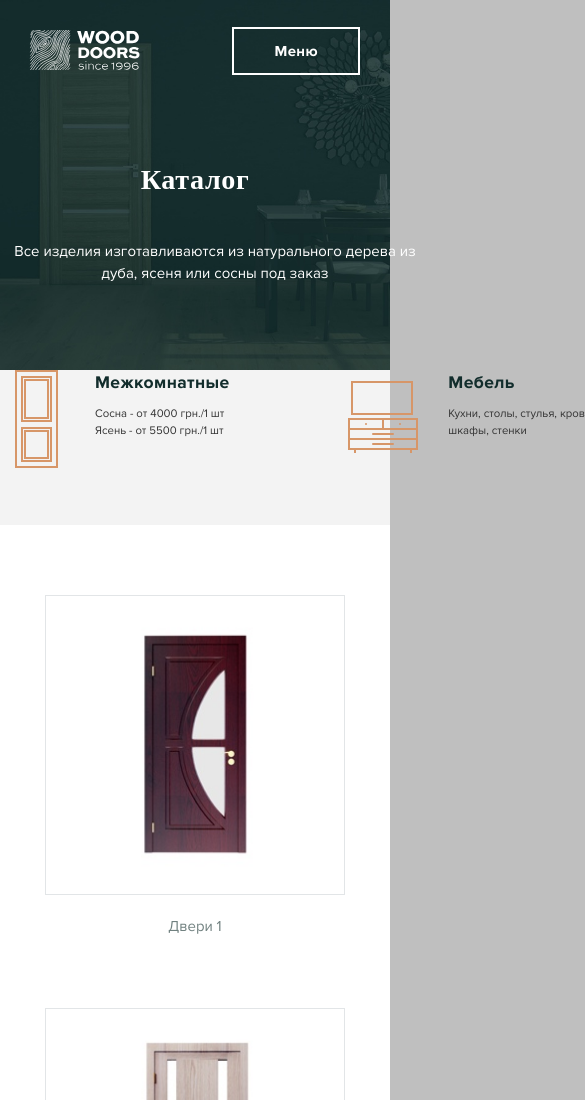
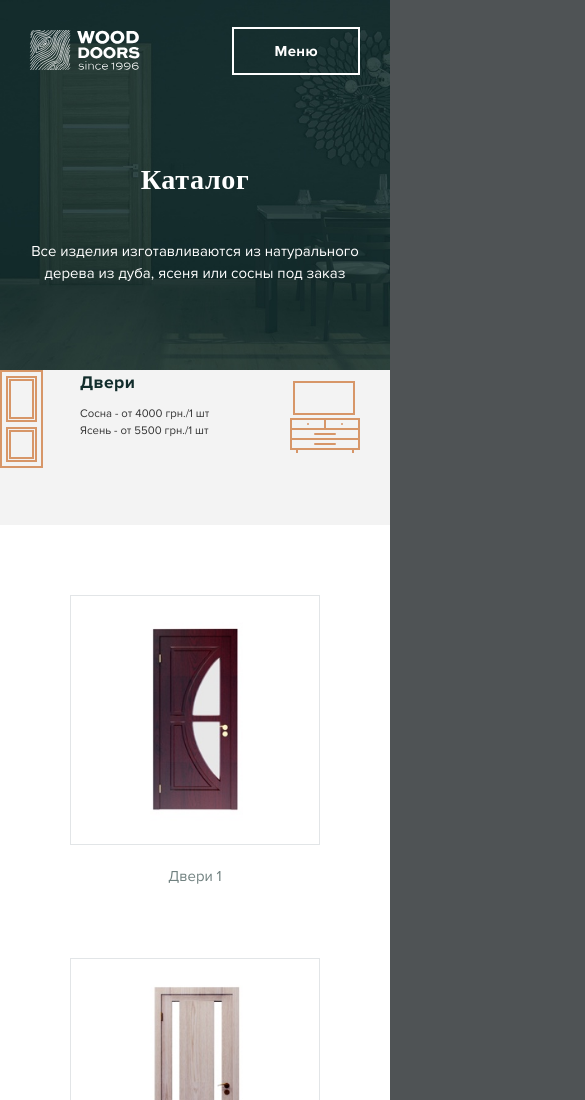
Before and after one commit to Ilzorya/wooddoors, a plain HTML site: page app/catalog.html in a window 390 px wide. Shown: the top 1100 px of the page, 585 px wide, since content can reach past the window. Drawn offline with Linux system fonts and the light colour scheme; a web font is replaced by a local one.

Commit message:
v9 final catalog

```diff
--- a/app/catalog.html
+++ b/app/catalog.html
@@ -62,7 +62,7 @@
 				<div class="container">
 
 					<div class="logo_wrapper col-xs-6 col-sm-4 col-md-3">
-						<a href="#" class="logo">
+						<a href="index.html" class="logo">
 						</a>
 					</div>
 
@@ -115,12 +115,11 @@
 			</div>
 		</div>
 
+		<div class="tabs_catalog_scroll">
 			<div class="tabs_catalog">
-			<div class="tabs_catalog_wrapper container">
-				<div class="row tabs_row">
 
-					<div class="tab_catalog_wrapper">
-						<div class="tab_catalog tab_catalog_selected">
+				<div class="tab_wrapper">
+					<div class="tab tab_selected">
 
 						<div class="tab_icons_wrapper">
 							<img src="../img/ic_doors.svg" class="tab_icons">
@@ -128,8 +127,7 @@
 
 						<div class="tab_content">
 
-								<!-- <h3>Межкомнатные и входные двери</h3> -->
-								<h3>Межкомнатные</h3>
+							<h3>Двери</h3>
 
 							<p class="tab_small_desc">Сосна - от 4000 грн./1 шт<br>Ясень - от 5500 грн./1 шт</p>
 
@@ -137,8 +135,8 @@
 					</div>
 				</div>
 
-					<div class="tab_catalog_wrapper">
-						<div class="tab_catalog">
+				<div class="tab_wrapper">
+					<div class="tab">
 
 						<div class="tab_icons_wrapper">
 							<img src="../img/ic_furniture.svg" class="tab_icons">
@@ -154,8 +152,8 @@
 					</div>
 				</div>
 
-					<div class="tab_catalog_wrapper">
-						<div class="tab_catalog">
+				<div class="tab_wrapper">
+					<div class="tab">
 
 						<div class="tab_icons_wrapper">
 							<img src="../img/ic_stairs.svg" class="tab_icons">
@@ -171,7 +169,6 @@
 					</div>
 				</div>
 
-				</div>
 			</div>
 		</div>
 
@@ -245,11 +242,11 @@
 				</div>
 
 				<nav class="foo_nav_wrapper col-xs-12 col-sm-7 col-md-6">
-					<a href="#">Главная</a>
-					<a href="#">Каталог</a>
+					<a href="index.html">Главная</a>
+					<a href="catalog.html">Каталог</a>
 					<a href="#">Цены</a>
 					<a href="#">Статьи</a>
-					<a href="#">Контакты</a>
+					<a href="contacts.html">Контакты</a>
 				</nav>
 
 				<div class="social_icons_wrapper col-xs-12 col-sm-2 col-md-3">
--- a/app/sass/_base.sass
+++ b/app/sass/_base.sass
@@ -28,12 +28,13 @@ body textarea:required:valid
 	color: #666
 
 body
-  background-color: #bfbfbf
+  background-color: #4f5355
 
 .body_wrapper
-  background-color: white
-  max-width: 1440px
-  margin: 0 auto
+	background-color: white
+	max-width: 1440px
+	margin: 0 auto
+	overflow: hidden
 
 h1
 	font:
--- a/app/sass/_media.sass
+++ b/app/sass/_media.sass
@@ -224,6 +224,10 @@
 	  p
 	    padding-bottom: 20px
 
+	.g_img
+		width: 250px
+		height: 250px
+
 @media only screen and (max-width : 320px)
 
 	+logo_fixed
@@ -231,9 +235,27 @@
 	.mob_menu_button_wrapper
 		right: 20px
 
-
 	.accordion
 		padding: 0 30px 60px
+
+	//catalog
+
+	.tabs_catalog
+		width: 830px
+
+		.tab_wrapper
+			width: 276px
+
+			.tab
+				padding: 7%
+
+				.tab_icons_wrapper
+					margin-right: 30px
+					line-height: 7.5
+
+				.tab_content
+					padding-left: 0
+					padding-top: 15px
 
 
 /*==========  Mobile First  ==========*/
--- a/app/sass/pages/_catalog.sass
+++ b/app/sass/pages/_catalog.sass
@@ -15,53 +15,53 @@
     .disc_head_content
       color: white
       text-align: center
-      width: 430px
+      max-width: 380px
       margin: 0 auto
 
+.tabs_catalog_scroll
+  height: 155px
+  overflow-x: scroll
+  overflow-y: hidden
+  background-color: #F3F3F3
+
+.tabs_catalog_scroll::-webkit-scrollbar
+  display: none
+
 .tabs_catalog
-  background-color: #F3F3F3
+  width: 900px
   height: 155px
-  margin-right: auto
-  margin-left: auto
-  padding-left: 15px
-  padding-right: 15px
+  margin: 0 auto
 
-  .tabs_catalog_wrapper
-    width: 1000px
-
-  .tabs_row
-    padding-bottom: 0
-
-  .tab_catalog_wrapper
-    width: 33.33333333%
+  .tab_wrapper
+    width: 290px
     float: left
 
-  .tab_catalog
-    height: 155px
-    padding: 9%
-    transition: all 0.3s ease
-    &:hover
-      border-bottom: 1px solid $accent
-      cursor: pointer
+    .tab
+      height: 155px
+      padding: 9%
+      transition: all 0.3s ease
+      &:hover
+        background-color: white
+        cursor: pointer
 
-  .tab_catalog_selected
-    background-color: white
+    .tab_selected
+      background-color: white
 
-  .tab_icons_wrapper
-    float: left
-    margin-right: 30px
-    line-height: 6.5
+    .tab_icons_wrapper
+      float: left
+      margin-right: 30px
+      line-height: 6.5
 
-  .tab_content
-    padding-left: 80px
+    .tab_content
+      padding-left: 80px
 
-    h3
-      margin: 0
+      h3
+        margin: 0
 
-    .tab_small_desc
-      margin-bottom: 0
-      font:
-        size: em(13px)
+      .tab_small_desc
+        margin-bottom: 0
+        font:
+          size: em(13px)
 
 .catalog_gallery
   padding-top: 70px
```
Also changed, not shown: app/contacts.html (+2 -6 lines), app/index.html (+4 -4 lines), app/css/main.min.css. Lines whose indentation alone changed are shown as unchanged.
